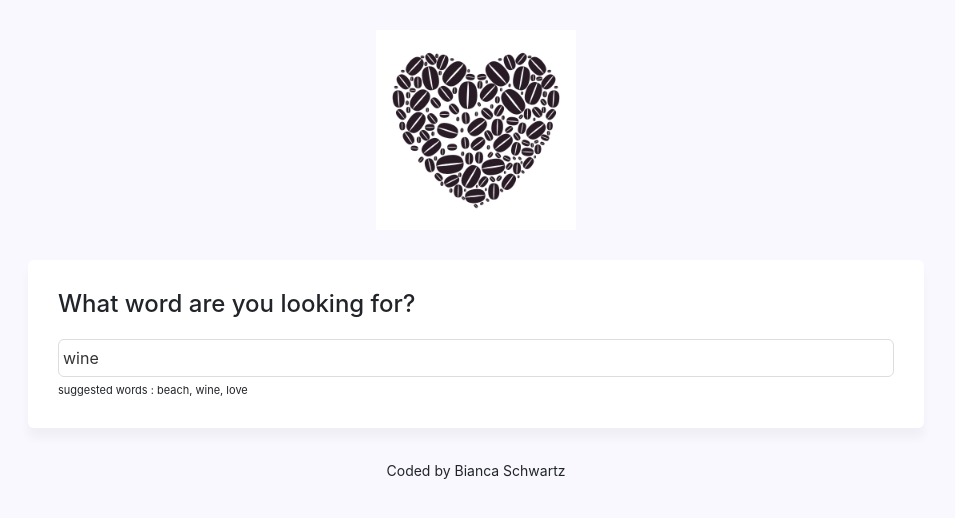
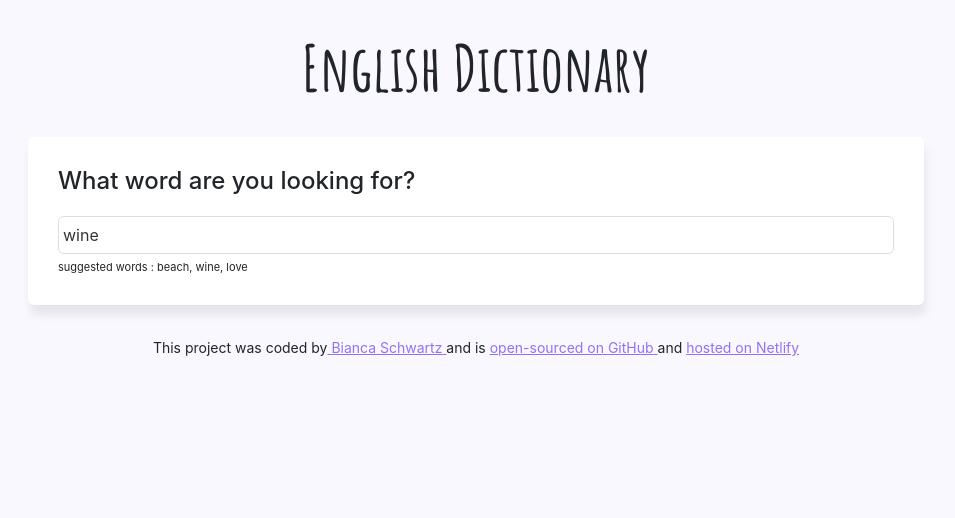
Before and after one commit to BiancaRose89/Dictionary-Project, a React (Create React App) app: page / in a window 1280 px wide. Shown: the top 518 px of the page, without its empty margins (164-1119 px from the left). Built offline with nearby package versions, Linux system fonts and the light colour scheme; no server answers.

Commit message:
Organised photos and added personal links

```diff
--- a/public/index.html
+++ b/public/index.html
@@ -15,6 +15,14 @@
       rel="stylesheet"
       integrity="sha384-EVSTQN3/azprG1Anm3QDgpJLIm9Nao0Yz1ztcQTwFspd3yD65VohhpuuCOmLASjC"
       crossorigin="anonymous"
+    />
+    <link rel="preconnect" href="https://fonts.googleapis.com" />
+    <link rel="preconnect" href="https://fonts.gstatic.com" crossorigin />
+    <link rel="preconnect" href="https://fonts.googleapis.com" />
+    <link rel="preconnect" href="https://fonts.gstatic.com" crossorigin />
+    <link
+      href="https://fonts.googleapis.com/css2?family=Amatic+SC:wght@700&display=swap"
+      rel="stylesheet"
     />
     <link rel="apple-touch-icon" href="%PUBLIC_URL%/logo192.png" />
     <!--
--- a/src/App.css
+++ b/src/App.css
@@ -1,5 +1,11 @@
 body {
   background: #f9f8fe;
+}
+
+.main-heading {
+  text-align: center;
+  font-family: "Amatic SC", cursive;
+  font-size: 64px;
 }
 
 a {
--- a/src/App.js
+++ b/src/App.js
@@ -1,4 +1,3 @@
-import logo from "./logo.png";
 import "./App.css";
 import Dictionary from "./Dictionary";
 
@@ -7,13 +6,39 @@ export default function App() {
     <div className="App">
       <div className="container">
         <header className="App-header">
-          <img src={logo} className="App-logo img-fluid" alt="logo" />
+          <h1 className="main-heading">English Dictionary</h1>
         </header>
         <main>
           <Dictionary defaultKeyword="wine" />
         </main>
         <footer className="App-footer">
-          <small>Coded by Bianca Schwartz</small>
+          <small>
+            This project was coded by
+            <a
+              href="https://adoring-kepler-a9a12f.netlify.app/"
+              target="_blank"
+              rel="noopener noreferrer"
+            >
+              {" "}
+              Bianca Schwartz{" "}
+            </a>
+            and is{" "}
+            <a
+              href="https://github.com/BiancaRose89/weather-react"
+              target="_blank"
+              rel="noopener noreferrer"
+            >
+              open-sourced on GitHub{" "}
+            </a>
+            and{" "}
+            <a
+              href="https://focused-bardeen-30372a.netlify.app/"
+              target="_blank"
+              rel="noopener noreferrer"
+            >
+              hosted on Netlify{" "}
+            </a>
+          </small>
         </footer>
       </div>
     </div>
--- a/src/Dictionary.css
+++ b/src/Dictionary.css
@@ -7,7 +7,7 @@
   background: white;
   padding: 30px;
   border-radius: 6px;
-  box-shadow: 0 10px 10px rgb(0, 0, 0, 4%);
+  box-shadow: 2px 10px 10px rgb(0, 0, 0, 8%);
   margin: 20px;
 }
 
--- a/src/Photos.css
+++ b/src/Photos.css
@@ -1,4 +1,4 @@
 .Photos img {
   border-radius: 4px;
-  margin: 20px;
+  margin: 10px 0 10px 0;
 }
```
Also changed, not shown: src/work.png (added).
